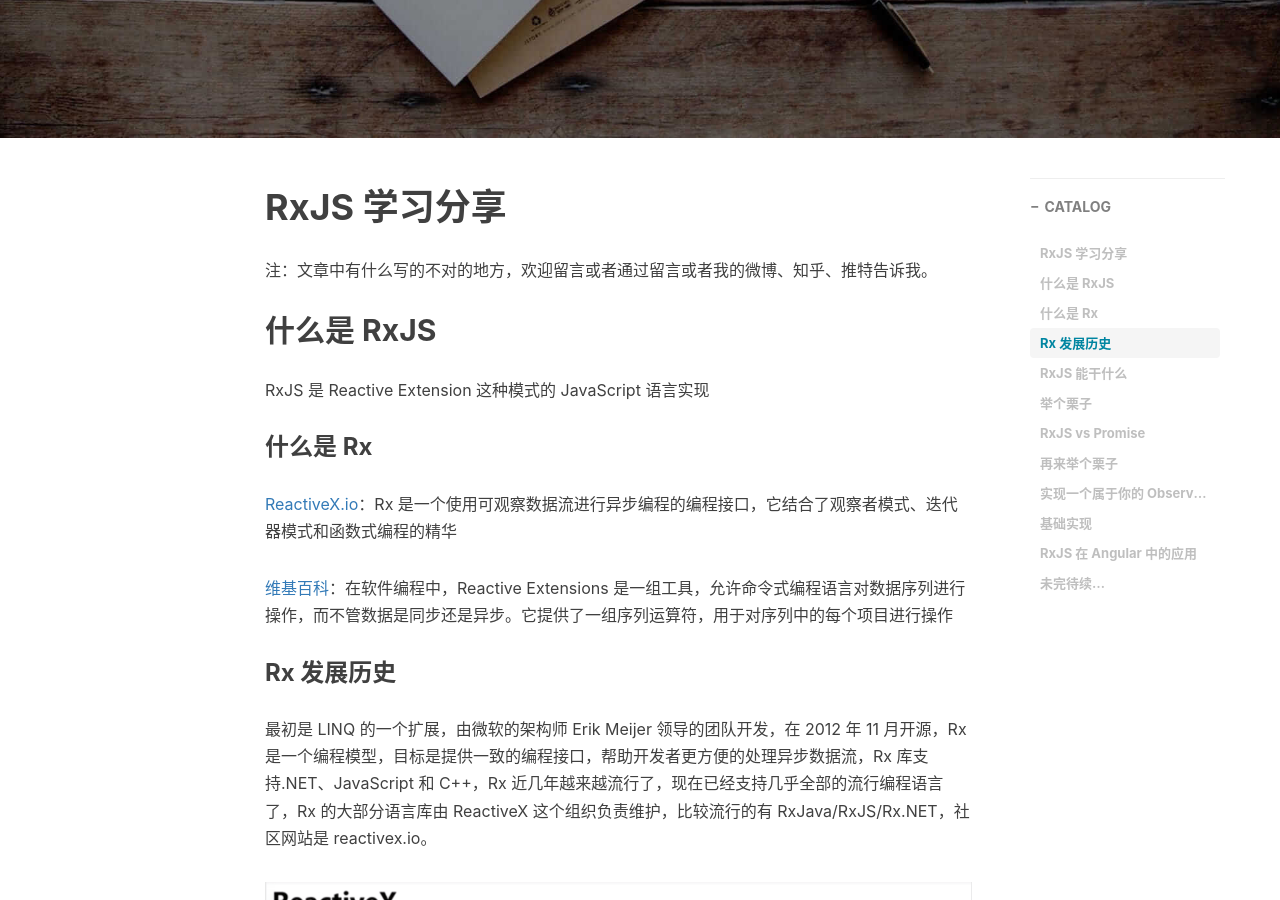
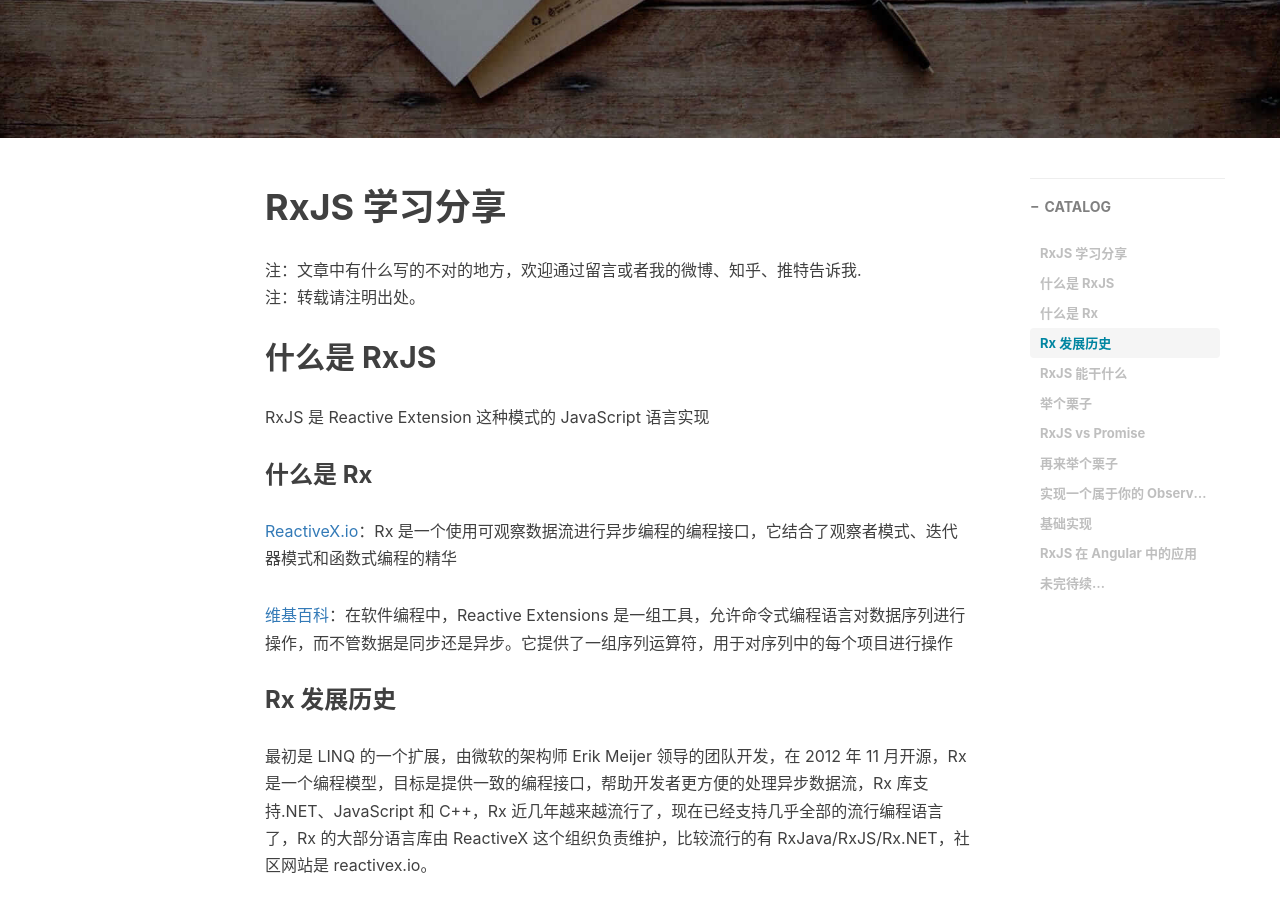
Before and after one commit to xht19980305/xht19980305.github.io, a Jekyll site: the page built from _posts/2018-09-14-rxjs-share.md, in a window 1280 px wide and 900 px high, scrolled down 427 px. Built offline with Jekyll 4.4.1, drawn with Linux system fonts in a browser that asks for light colours; nearby versions of some CDN libraries; comment, search, counter and statistics services are not loaded.

Commit message:
save code

```diff
--- a/_posts/2018-09-14-rxjs-share.md
+++ b/_posts/2018-09-14-rxjs-share.md
@@ -14,7 +14,8 @@ tags:
 
 # RxJS 学习分享
 
-注：文章中有什么写的不对的地方，欢迎留言或者通过留言或者我的微博、知乎、推特告诉我。
+注：文章中有什么写的不对的地方，欢迎通过留言或者我的微博、知乎、推特告诉我.
+注：转载请注明出处。
 
 ## 什么是 RxJS
 
```
Also changed, not shown: _posts/2018-09-25-macOS tools.md (+1 -1 lines), _posts/2018-09-26-Chrome extensions.md (+1 -1 lines).
